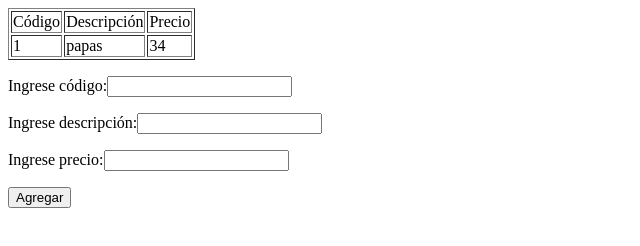
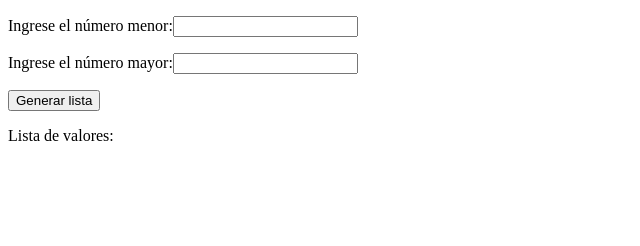
Before and after one commit to Frangnd/abdala, a plain HTML site: page 8/index.html in a window 1280 px wide. Shown: the whole page, without its empty margins (0-640 px from the left). Drawn offline with nearby package versions, Linux system fonts and the light colour scheme.

Commit message:
Update index.html

```diff
--- a/8/index.html
+++ b/8/index.html
@@ -7,55 +7,36 @@
 </head>
 <body>
   <div id="aplicacion">
-    <table border="1">
-      <tr><td>Código</td><td>Descripción</td><td>Precio</td></tr>
-      <template v-for="articulo in articulos">
-      <tr>
-        <td>{{articulo.codigo}}</td>
-        <td>{{articulo.descripcion}}</td>
-        <td>{{articulo.precio}}</td>
-      </tr>
-    </template>
-    </table>
-    <form v-on:submit.prevent="agregarArticulo">
+    <form v-on:submit.prevent="rangoValores">
       <p>
-        Ingrese código:<input type="number" v-model="codigo">
+        Ingrese el número menor:<input type="number" v-model="valor1">
       </p>
       <p>
-        Ingrese descripción:<input type="text" v-model="descripcion">
+        Ingrese el número mayor:<input type="number" v-model="valor2">
       </p>
       <p>
-        Ingrese precio:<input type="text" v-model="precio">
+        <input type="submit" value="Generar lista">
       </p>
-      <p><input type="submit" value="Agregar"></p>
+      <p>Lista de valores:{{lista}}</p>
     </form>
   </div>
 
   <script src="https://cdn.jsdelivr.net/npm/vue@2.5.16/dist/vue.js"></script>
-
   <script>
     var app=new Vue({
       el: '#aplicacion',
       data:{
-        codigo: '',
-        descripcion: '',
-        precio: '',
-        articulos: [{
-          codigo:1,
-          descripcion: 'papas',
-          precio: 34
-        }]
+        valor1: '',
+        valor2: '',
+        lista: ''
       },
       methods: {
-        agregarArticulo: function() {
-          this.articulos.push({
-                                codigo: this.codigo,
-                                descripcion: this.descripcion,
-                                precio: this.precio
-                              });
-          this.codigo = '';
-          this.descripcion = '';
-          this.precio = '';
+        rangoValores: function () {
+          var cadena = '';
+          for(var f = this.valor1; f <= this.valor2; f++) {
+            cadena += f + '-';
+          }
+          this.lista = cadena;
         }
       }
     })
```
